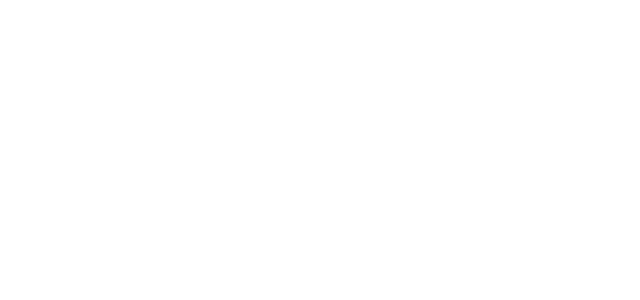
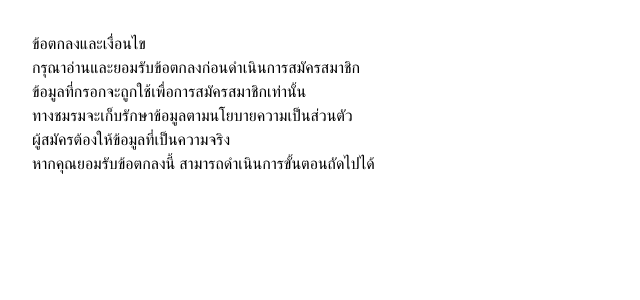
Before and after one commit to tainnnn/kku-shooting-club, a Next.js app: page /auth/register-condition/consent in a window 1280 px wide. Shown: the top 300 px of the page, without its empty margins (0-640 px from the left). Built offline with nearby package versions, Linux system fonts and the light colour scheme.

Commit message:
fix consent

```diff
--- a/app/auth/register-condition/consent/page.tsx
+++ b/app/auth/register-condition/consent/page.tsx
@@ -1,3 +1,21 @@
-export default function Page() {
-  return null
+export default function ConsentPage() {
+  return (
+    <main style={{ padding: '2rem' }}>
+      <h1>ข้อตกลงและเงื่อนไข</h1>
+
+      <p>
+        กรุณาอ่านและยอมรับข้อตกลงก่อนดำเนินการสมัครสมาชิก
+      </p>
+
+      <ul>
+        <li>ข้อมูลที่กรอกจะถูกใช้เพื่อการสมัครสมาชิกเท่านั้น</li>
+        <li>ทางชมรมจะเก็บรักษาข้อมูลตามนโยบายความเป็นส่วนตัว</li>
+        <li>ผู้สมัครต้องให้ข้อมูลที่เป็นความจริง</li>
+      </ul>
+
+      <p>
+        หากคุณยอมรับข้อตกลงนี้ สามารถดำเนินการขั้นตอนถัดไปได้
+      </p>
+    </main>
+  )
 }
```
